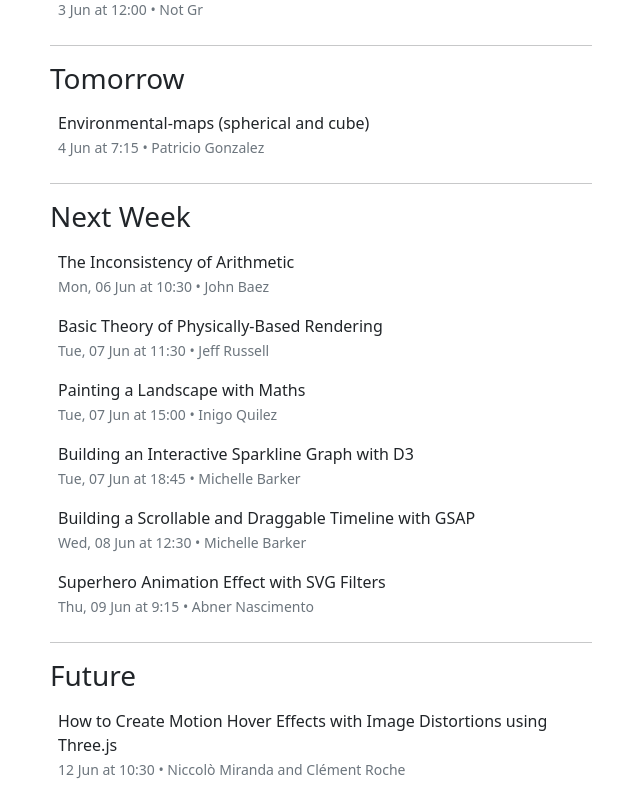
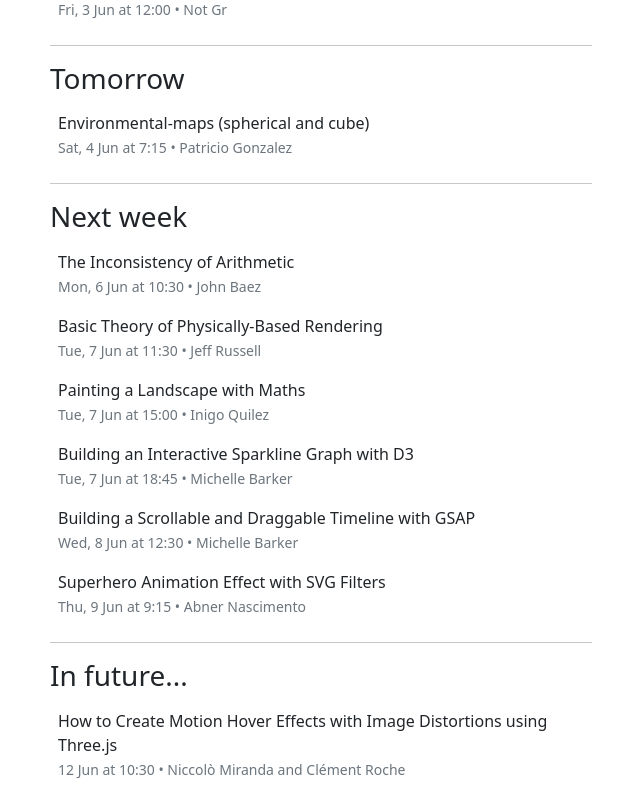
Before and after one commit to blackmann/js-react-frontend-test, a React (Create React App) app: page / in a window 1280 px wide. Shown: the part 280-1080 px from the top of the page, without its empty margins (36-676 px from the left). Built offline with nearby package versions, Linux system fonts and the light colour scheme.

Commit message:
worked on the improvements

```diff
--- a/src/App.js
+++ b/src/App.js
@@ -1,86 +1,24 @@
 import activities from "./resources/schedule.json";
 import dayjs from "dayjs";
-import isoWeek from "dayjs/plugin/isoWeek";
 import { useEffect } from "react";
 import { useState } from "react";
 
-function App() {
-  const currentDate = dayjs().format("DD MMMM");
-  const tomorrowsDate = dayjs().add(1, "day").format("DD MMMM");
-  dayjs.extend(isoWeek);
-
-  const [todaysActivityList, setTodaysActivityList] = useState([]);
-  const [tomorrowsActivityList, setTomorrowsActivityList] = useState([]);
-  const [restOfWeekActivityList, setRestOfWeekActivityList] = useState([]);
-  const [nextWeeksActivityList, setNextWeeksActivityList] = useState([]);
-  const [futureActivityList, setFutureActivityList] = useState([]);
-
-  function todaysActivities() {
-    const activityGroup = activities.filter(
-      (activity) => dayjs(activity.startTime).format("DD MMMM") === currentDate
-    );
-    setTodaysActivityList(activityGroup);
-  }
-
-  function tomorrowsActivities() {
-    const activityGroup = activities.filter(
-      (activity) =>
-        dayjs(activity.startTime).format("DD MMMM") === tomorrowsDate
-    );
-    setTomorrowsActivityList(activityGroup);
-  }
-
-  function restOfWeekActivities() {
-    const activityGroup = activities.filter(
-      (activity) =>
-        dayjs(activity.startTime).format("DD MMMM") !== currentDate &&
-        dayjs(activity.startTime).format("DD MMMM") !== tomorrowsDate &&
-        dayjs(activity.startTime).format("DD MMMM") >=
-          dayjs().day(0).format("DD MMMM") &&
-        dayjs(activity.startTime).format("DD MMMM") <=
-          dayjs().day(6).format("DD MMMM")
-    );
-    setRestOfWeekActivityList(activityGroup);
-  }
-
-  function nextWeeksActivities() {
-    const activityGroup = activities.filter(
-      (activity) =>
-        dayjs(activity.startTime).format("DD MMMM") >
-          dayjs().day(6).format("DD MMMM") &&
-        dayjs(activity.startTime).format("DD MMMM") <
-          dayjs().day(13).format("DD MMMM")
-    );
-
-    setNextWeeksActivityList(activityGroup);
-  }
-
-  function futureActivities() {
-    const activityGroup = activities.filter(
-      (activity) =>
-        dayjs(activity.startTime).format("DD MMMM") >
-          dayjs().day(13).format("DD MMMM") ||
-        dayjs(activity.startTime).format("DD MMMM") <
-          dayjs().add(1, "month").format("DD MMMM")
-    );
-    console.log(activityGroup);
-    const futureActivityGroup = activityGroup.slice(0,5)
-    setFutureActivityList(futureActivityGroup);
-  }
-
-  function todaysActivitiesComponent() {
-    if (todaysActivityList.length !== 0) {
+function SortedActivityListComponent({ activityList, title }) {
+  if (activityList.length !== 0) {
     return (
       <div>
-          <h3>Today</h3>
+        <h3>{title}</h3>
         <ol className="list-unstyled">
-            {todaysActivityList.map((activity) => {
+          {activityList.map((activity) => {
             return (
               <li className="hover-light-bg p-2 rounded-2" key={activity.id}>
                 <header>{activity.title}</header>
                 <small className="text-muted">
-                    {dayjs(activity.startTime).format("D MMM [at] H:mm")} •{" "}
-                    {activity.instructor}
+                  {dayjs(activity.startTime).format("D MMM [at} H:mm") >
+                  dayjs().add(14, "day").format("D MMM [at]H:mm")
+                    ? dayjs(activity.startTime).format("ddd[,] D MMM [at] H:mm")
+                    : dayjs(activity.startTime).format("D MMM [at] H:mm")}{" "}
+                  • {activity.instructor}
                 </small>
               </li>
             );
@@ -92,111 +30,58 @@ function App() {
   } else return;
 }
 
-  function tomorrowsActivitiesComponent() {
-    if (tomorrowsActivityList.length !== 0) {
-      return (
-        <div>
-          <h3>Tomorrow</h3>
-          <ol className="list-unstyled">
-            {tomorrowsActivityList.map((activity) => {
-              return (
-                <li className="hover-light-bg p-2 rounded-2" key={activity.id}>
-                  <header>{activity.title}</header>
-                  <small className="text-muted">
-                    {dayjs(activity.startTime).format("D MMM [at] H:mm")} •{" "}
-                    {activity.instructor}
-                  </small>
-                </li>
+function App() {
+  const currentDate = dayjs().format("DD MMMM YYYY");
+  const tomorrowsDate = dayjs().add(1, "day").format("DD MMMM YYYY");
+
+  const [todaysActivityList, setTodaysActivityList] = useState([]);
+  const [tomorrowsActivityList, setTomorrowsActivityList] = useState([]);
+  const [restOfWeekActivityList, setRestOfWeekActivityList] = useState([]);
+  const [nextWeeksActivityList, setNextWeeksActivityList] = useState([]);
+  const [futureActivityList, setFutureActivityList] = useState([]);
+
+  function sortActivitiesIntoGroups() {
+    const todaysActivities = activities.filter(
+      (activity) =>
+        dayjs(activity.startTime).format("DD MMMM YYYY") === currentDate
     );
-            })}
-          </ol>
-          <hr />
-        </div>
+    const tomorrowsActivities = activities.filter(
+      (activity) =>
+        dayjs(activity.startTime).format("DD MMMM YYYY") === tomorrowsDate
     );
-    }
-  }
+    const restOfWeekActivities = activities.filter(
+      (activity) =>
+        dayjs(activity.startTime).format("DD MMMM YYYY") >=
+          dayjs().day(2).format("DD MMMM YYYY") &&
+        dayjs(activity.startTime).format("DD MMMM YYYY") <=
+          dayjs().day(6).format("DD MMMM YYYY")
+    );
+    const nextWeeksActivities = activities.filter(
+      (activity) =>
+        dayjs(activity.startTime).format("DD MMMM YYYY") >
+          dayjs().day(6).format("DD MMMM YYYY") &&
+        dayjs(activity.startTime).format("DD MMMM YYYY") <
+          dayjs().day(13).format("DD MMMM YYYY")
+    );
+    const activityGroup = activities
+      .filter(
+        (activity) =>
+          dayjs(activity.startTime).format("DD MMMM YYYY") >
+            dayjs().day(13).format("DD MMMM YYYY") ||
+          dayjs(activity.startTime).format("DD MMMM YYYY") <
+            dayjs().add(1, "month").format("DD MMMM YYYY")
+      )
+      .slice(0, 5);
 
-  function restOfWeekActivitiesComponent() {
-    if (restOfWeekActivityList.length !== 0) {
-      return (
-        <div>
-          <h3>This Week</h3>
-          <ol className="list-unstyled">
-            {restOfWeekActivityList.map((activity) => {
-              return (
-                <li className="hover-light-bg p-2 rounded-2" key={activity.id}>
-                  <header>{activity.title}</header>
-                  <small className="text-muted">
-                    {dayjs(activity.startTime).format("ddd[,] D MMM [at] H:mm")} •{" "}
-                    {activity.instructor}
-                  </small>
-                </li>
-              );
-            })}
-          </ol>
-          <hr />
-        </div>
-      );
-    }
-  }
-
-  function nextWeeksActivitiesComponent() {
-    if (nextWeeksActivityList.length !== 0) {
-      return (
-        <div>
-          <h3>Next Week</h3>
-          <ol className="list-unstyled">
-            {nextWeeksActivityList.map((activity) => {
-              return (
-                <li className="hover-light-bg p-2 rounded-2" key={activity.id}>
-                  <header>{activity.title}</header>
-                  <small className="text-muted">
-                    {dayjs(activity.startTime).format(
-                      "ddd[,] DD MMM [at] H:mm"
-                    )}{" "}
-                    • {activity.instructor}
-                    {}
-                  </small>
-                </li>
-              );
-            })}
-          </ol>
-          <hr />
-        </div>
-      );
-    }
-  }
-
-  function futureActivitiesComponent() {
-    if (futureActivityList.length !== 0) {
-      return (
-        <div>
-          <h3>Future</h3>
-          <ol className="list-unstyled">
-            {futureActivityList.map((activity) => {
-              return (
-                <li className="hover-light-bg p-2 rounded-2" key={activity.id}>
-                  <header>{activity.title}</header>
-                  <small className="text-muted">
-                    {dayjs(activity.startTime).format("D MMM [at] H:mm")} •{" "}
-                    {activity.instructor}
-                  </small>
-                </li>
-              );
-            })}
-          </ol>
-          <hr />
-        </div>
-      );
-    }
+    setTodaysActivityList(todaysActivities);
+    setTomorrowsActivityList(tomorrowsActivities);
+    setRestOfWeekActivityList(restOfWeekActivities);
+    setNextWeeksActivityList(nextWeeksActivities);
+    setFutureActivityList(activityGroup);
   }
 
   useEffect(() => {
-    todaysActivities();
-    tomorrowsActivities();
-    restOfWeekActivities();
-    nextWeeksActivities();
-    futureActivities();
+    sortActivitiesIntoGroups();
   }, []);
 
   return (
@@ -205,12 +90,26 @@ function App() {
       <div className="row">
         <div className="col-lg-6 col-md-8">
           <h3 className="fs-6">Showing all</h3>
-
-          {todaysActivitiesComponent()}
-          {tomorrowsActivitiesComponent()}
-          {restOfWeekActivitiesComponent()}
-          {nextWeeksActivitiesComponent()}
-          {futureActivitiesComponent()}
+          <SortedActivityListComponent
+            activityList={todaysActivityList}
+            title="Today"
+          />
+          <SortedActivityListComponent
+            activityList={tomorrowsActivityList}
+            title="Tomorrow"
+          />
+          <SortedActivityListComponent
+            activityList={restOfWeekActivityList}
+            title="This week"
+          />
+          <SortedActivityListComponent
+            activityList={nextWeeksActivityList}
+            title="Next week"
+          />
+          <SortedActivityListComponent
+            activityList={futureActivityList}
+            title="In future..."
+          />
         </div>
       </div>
     </div>
```
Lines whose indentation alone changed are shown as unchanged.
